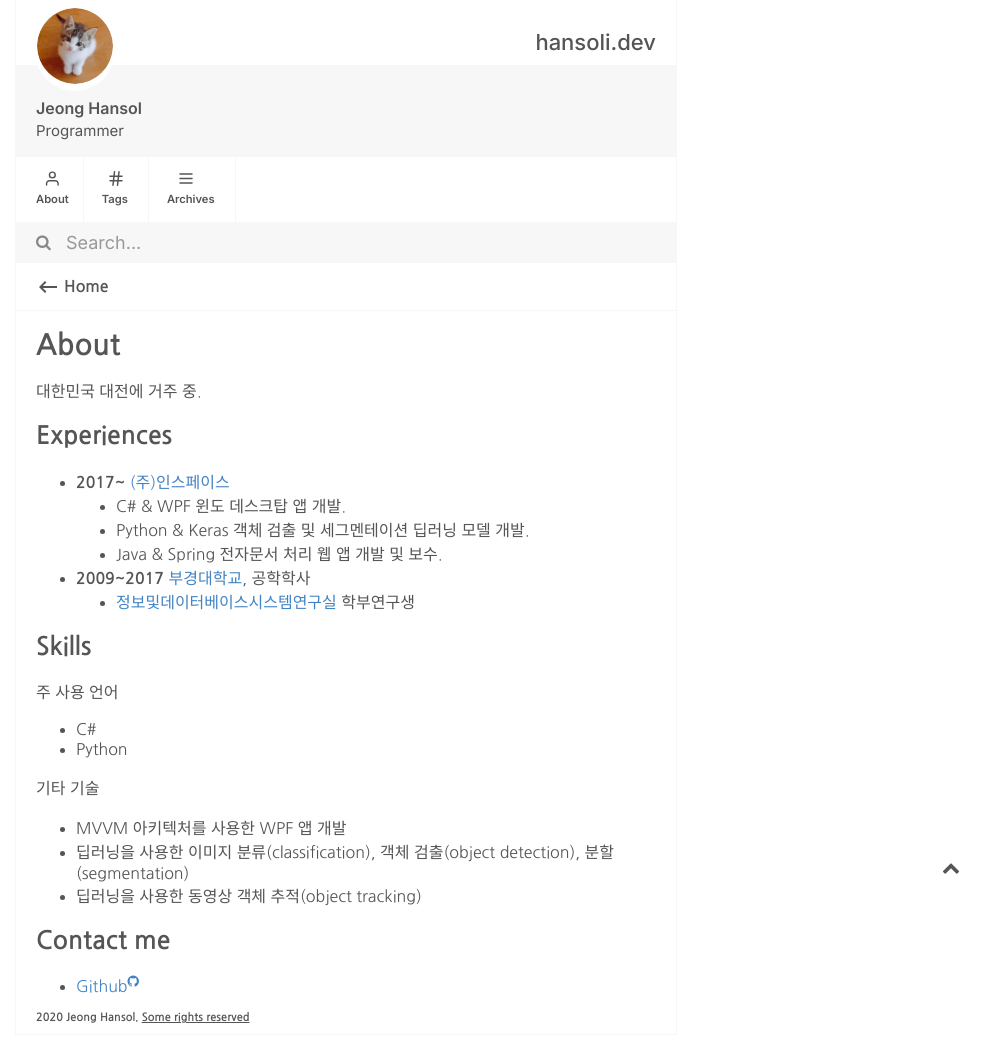
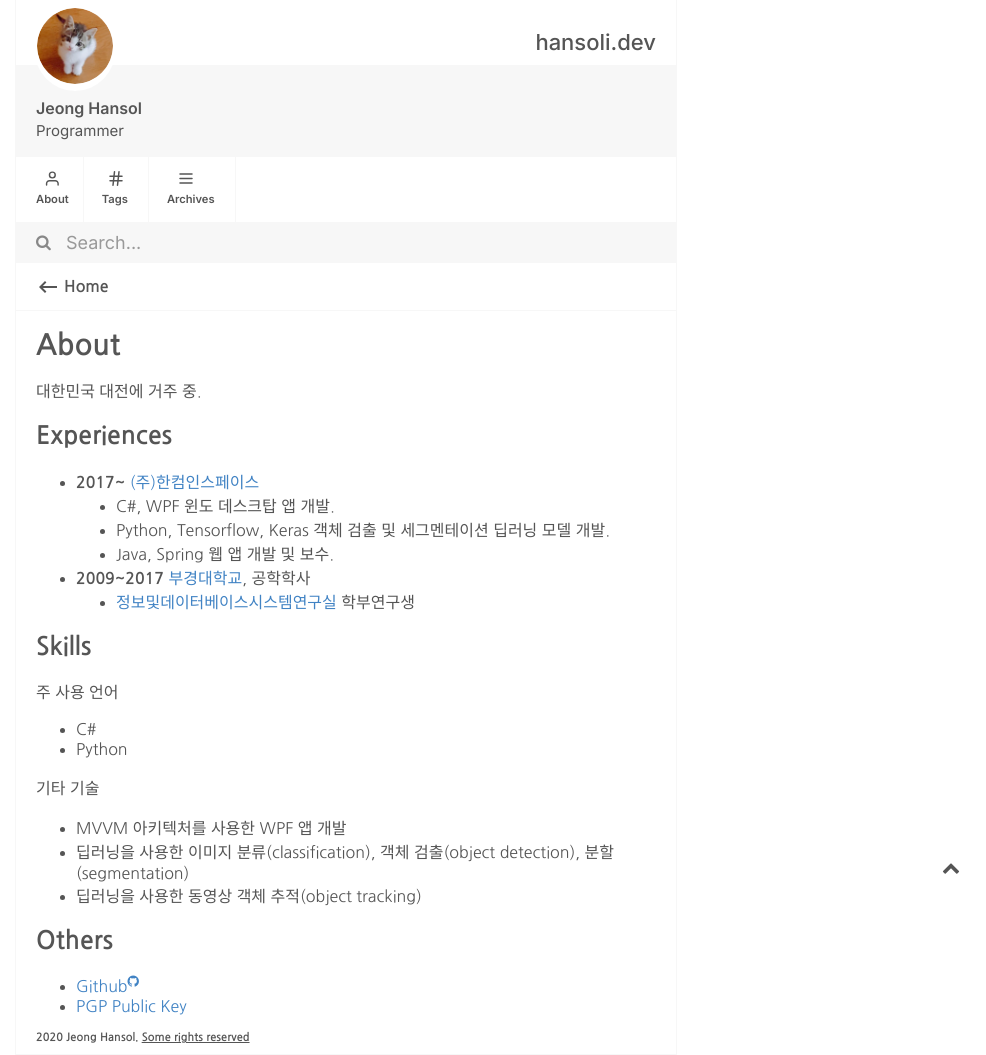
Before and after one commit to ha-nso-li/blog.hansoli.dev, a Jekyll site: the page built from about.md, in a window 1280 px wide. Shown: the whole page, without its empty margins (294-1280 px from the left). Built offline with Jekyll 4.4.1, drawn with Linux system fonts in a browser that asks for light colours.

Commit message:
about 갱신

```diff
--- a/about.md
+++ b/about.md
@@ -9,10 +9,10 @@ content-type: eg
 
 ## Experiences
 
- - **2017~** [[(주)인스페이스::https://www.inspace.co.kr/]]
-   - C# &amp; WPF 윈도 데스크탑 앱 개발.
-   - Python &amp; Keras 객체 검출 및 세그멘테이션 딥러닝 모델 개발.
-   - Java &amp; Spring 전자문서 처리 웹 앱 개발 및 보수.
+ - **2017~** [[(주)한컴인스페이스::https://www.inspace.co.kr/]]
+   - C#, WPF 윈도 데스크탑 앱 개발.
+   - Python, Tensorflow, Keras 객체 검출 및 세그멘테이션 딥러닝 모델 개발.
+   - Java, Spring 웹 앱 개발 및 보수.
  - **2009~2017** [[부경대학교::http://www.pknu.ac.kr]], 공학학사
    - [[정보및데이터베이스시스템연구실::http://db.pknu.ac.kr/zbxe/]] 학부연구생
 
@@ -29,6 +29,7 @@ content-type: eg
  - 딥러닝을 사용한 이미지 분류(classification), 객체 검출(object detection), 분할(segmentation)
  - 딥러닝을 사용한 동영상 객체 추적(object tracking)
 
-## Contact me
+## Others
 
 - [[Github::https://github.com/hansoli68]]
+- [PGP Public Key](http://keys.gnupg.net:11371/pks/lookup?op=vindex&fingerprint=on&search=0xE433668FF376E166)
```
Also changed, not shown: README.md (deleted).
